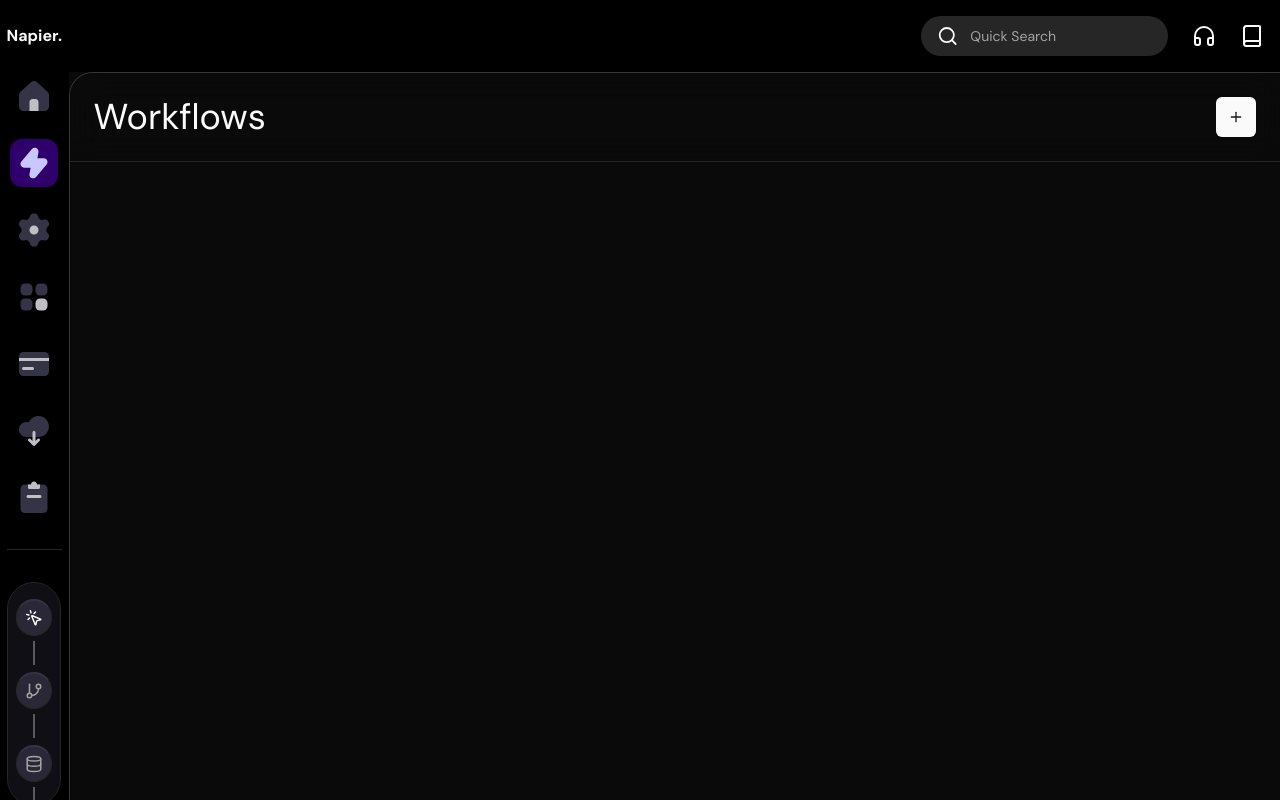
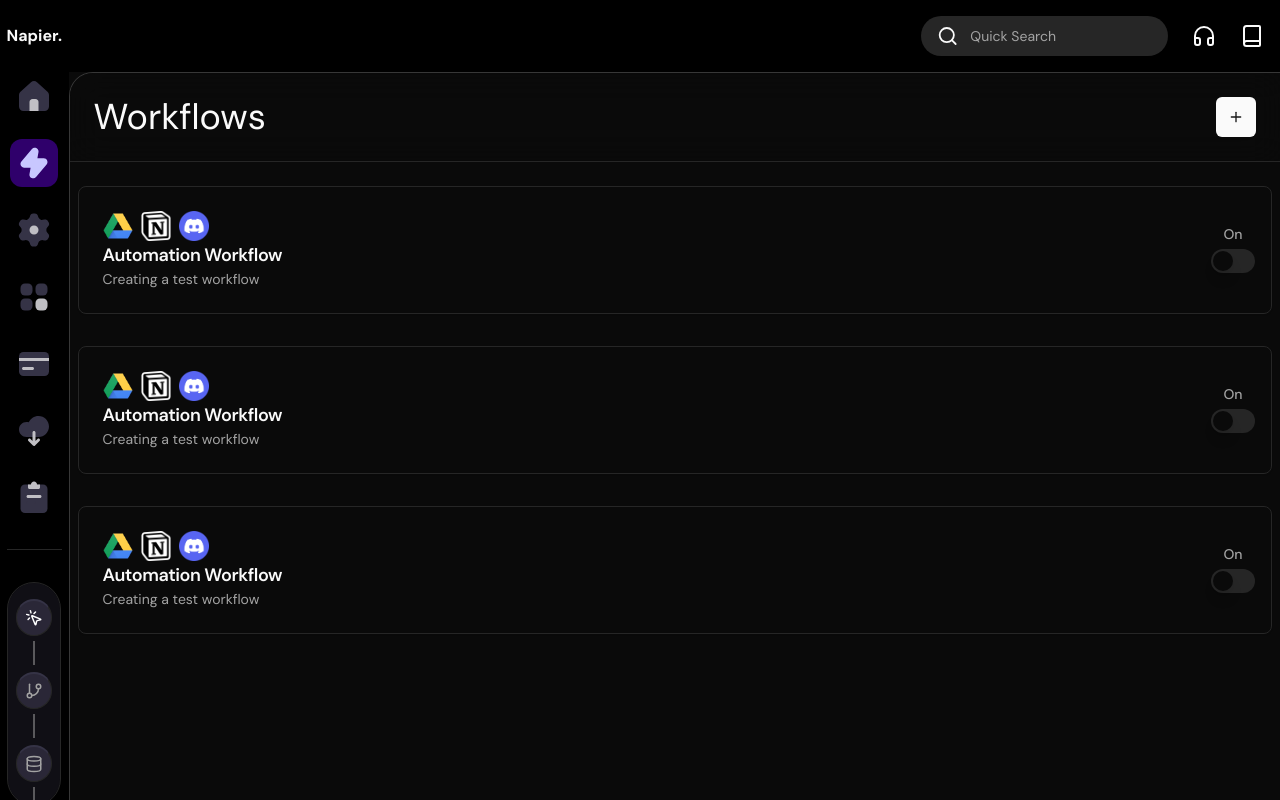
Before and after one commit to harshit-senpai/Napier, a Next.js app: page /workflows in a window 1280 px wide. Built offline with nearby package versions, Linux system fonts and the light colour scheme.

Commit message:
workflows & workflow Card

```diff
--- /dev/null
+++ b/app/(main)/(pages)/workflows/_components/WorkflowCard.tsx
@@ -0,0 +1,59 @@
+import {
+  Card,
+  CardDescription,
+  CardHeader,
+  CardTitle,
+} from "@/components/ui/card";
+import { Label } from "@/components/ui/label";
+import { Switch } from "@/components/ui/switch";
+import Image from "next/image";
+import Link from "next/link";
+
+type props = {
+  name: string;
+  description: string;
+  id: string;
+  publish: boolean | null;
+};
+
+export const WorkflowCard = ({ name, description, id, publish }: props) => {
+  return (
+    <Card className="flex w-full items-center justify-between">
+      <CardHeader className="flex flex-col gap-4">
+        <Link href={`/workflows/editor/${id}`}>
+          <div className="flex flex-row gap-2">
+            <Image
+              src="/googleDrive.png"
+              alt="Google Drive"
+              height={30}
+              width={30}
+              className="object-contain"
+            />
+            <Image
+              src="/notion.png"
+              alt="Google Drive"
+              height={30}
+              width={30}
+              className="object-contain"
+            />
+            <Image
+              src="/discord.png"
+              alt="Google Drive"
+              height={30}
+              width={30}
+              className="object-contain"
+            />
+          </div>
+          <div className="">
+            <CardTitle className="text-lg">{name}</CardTitle>
+            <CardDescription>{description}</CardDescription>
+          </div>
+        </Link>
+      </CardHeader>
+      <div className="flex flex-col items-center gap-2 p-4">
+        <Label className="text-muted-foreground">On</Label>
+        <Switch />
+      </div>
+    </Card>
+  );
+};
--- /dev/null
+++ b/app/(main)/(pages)/workflows/_components/Workflows.tsx
@@ -0,0 +1,16 @@
+import { WorkflowCard } from "./WorkflowCard";
+
+export const Workflows = () => {
+  return (
+    <div className="relative flex flex-col gap-4">
+      <section className="flex flex-col gap-4 m-2">
+        <WorkflowCard
+          description="Creating a test workflow"
+          id="3243dfdr2"
+          name="Automation Workflow"
+          publish={false}
+        />
+      </section>
+    </div>
+  );
+};
--- a/app/(main)/(pages)/workflows/page.tsx
+++ b/app/(main)/(pages)/workflows/page.tsx
@@ -1,12 +1,16 @@
 import { WorkflowButton } from "./_components/WorkflowButton";
+import { Workflows } from "./_components/Workflows";
 
-export default function WorkflowPage() {
+export default function Page() {
   return (
     <div className="flex flex-col gap-4 relative">
       <h1 className="text-4xl sticky top-0 z-[10] p-6 bg-background/50 backdrop-blur-lg flex items-center border-b justify-between">
         Workflows
         <WorkflowButton />
       </h1>
+      <Workflows />
+      <Workflows />
+      <Workflows />
     </div>
   );
 }
--- /dev/null
+++ b/components/ui/switch.tsx
@@ -0,0 +1,29 @@
+"use client"
+
+import * as React from "react"
+import * as SwitchPrimitives from "@radix-ui/react-switch"
+
+import { cn } from "@/lib/utils"
+
+const Switch = React.forwardRef<
+  React.ElementRef<typeof SwitchPrimitives.Root>,
+  React.ComponentPropsWithoutRef<typeof SwitchPrimitives.Root>
+>(({ className, ...props }, ref) => (
+  <SwitchPrimitives.Root
+    className={cn(
+      "peer inline-flex h-6 w-11 shrink-0 cursor-pointer items-center rounded-full border-2 border-transparent transition-colors focus-visible:outline-none focus-visible:ring-2 focus-visible:ring-ring focus-visible:ring-offset-2 focus-visible:ring-offset-background disabled:cursor-not-allowed disabled:opacity-50 data-[state=checked]:bg-primary data-[state=unchecked]:bg-input",
+      className
+    )}
+    {...props}
+    ref={ref}
+  >
+    <SwitchPrimitives.Thumb
+      className={cn(
+        "pointer-events-none block h-5 w-5 rounded-full bg-background shadow-lg ring-0 transition-transform data-[state=checked]:translate-x-5 data-[state=unchecked]:translate-x-0"
+      )}
+    />
+  </SwitchPrimitives.Root>
+))
+Switch.displayName = SwitchPrimitives.Root.displayName
+
+export { Switch }
--- a/package.json
+++ b/package.json
@@ -17,6 +17,7 @@
     "@radix-ui/react-label": "^2.1.0",
     "@radix-ui/react-separator": "^1.1.0",
     "@radix-ui/react-slot": "^1.1.0",
+    "@radix-ui/react-switch": "^1.1.1",
     "@radix-ui/react-tooltip": "^1.1.4",
     "@tsparticles/engine": "^3.6.0",
     "@tsparticles/react": "^3.0.0",
```
Also changed, not shown: 1 other file (tests, documents, lock files or other folders).
